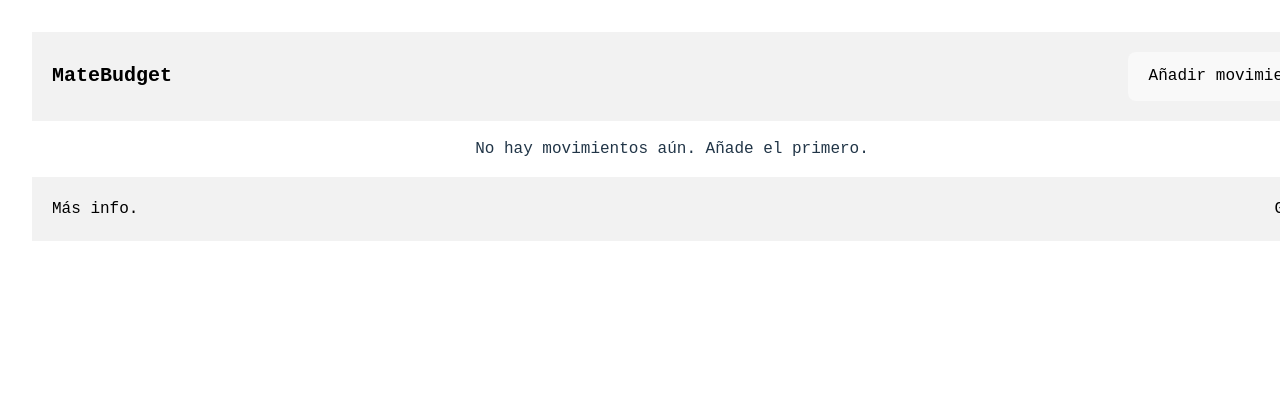
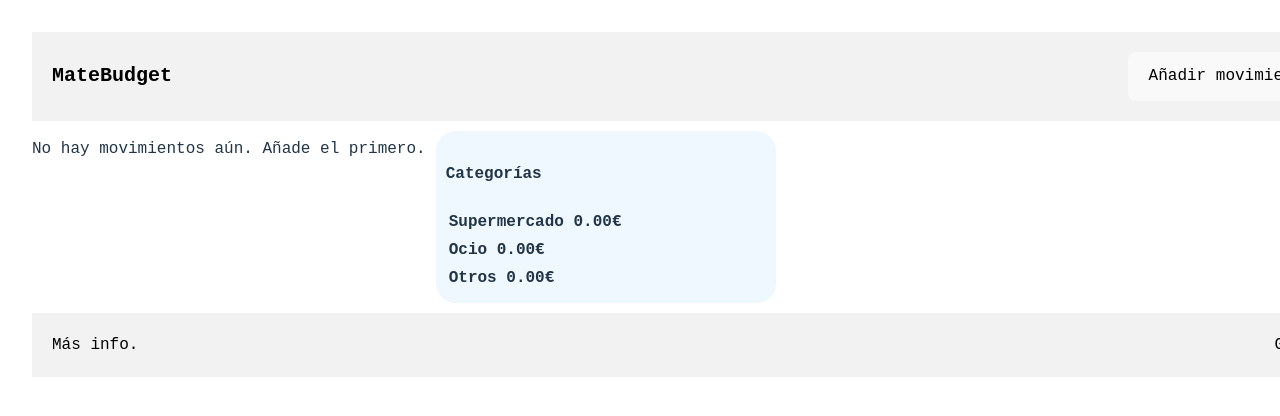
Before and after one commit to toniferrer/matebudget-webapp, a React (Vite) app: page / in a window 1280 px wide. Shown: the top 416 px of the page. Built offline with nearby package versions, Linux system fonts and the light colour scheme.

Commit message:
Nueva sección categorias y mejoras internas

```diff
--- a/src/App.css
+++ b/src/App.css
@@ -24,15 +24,16 @@
   font-size: 20px;
 }
 
+.body {
+  display: inline-flex;
+  width: 100%;
+}
+
 .tableMoviments {
-  width: 100%;
+  width: 75%;
   padding: 20px;
   color: black;
-}
-
-.tableMoviments thead {
-  background-color: rgb(225, 225, 225);
-  height: 40px;
+  height: fit-content;
 }
 
 .tableMoviments tbody {
@@ -102,6 +103,15 @@
   color: black;
 }
 
+.rightCard {
+  width: 25%;
+  text-align: left;
+  background-color: aliceblue;
+  border-radius: 20px;
+  padding: 10px;
+  margin: 10px;
+}
+
 .footer {
   display: inline-flex;
   justify-content: space-between;
--- a/src/pages/About.tsx
+++ b/src/pages/About.tsx
@@ -7,7 +7,7 @@ function About() {
     <>
       <MyHeader />
       <div className="card">
-        <p>MateBudget es un poryecto creado por Toni Ferrer y de uso totalmente gratuito.</p>
+        <p>MateBudget Alpha es un poryecto creado por Toni Ferrer y de uso totalmente gratuito.</p>
       </div>
       <MyFooter />
     </>
--- a/src/pages/Home.tsx
+++ b/src/pages/Home.tsx
@@ -14,6 +14,7 @@ interface FormData {
 function Home() {
   const [savedData, setSavedData] = useState<FormData[]>([]);
   const [dinero, setDinero] = useState(0);
+  const [totalCategoria, setTotalCategoria] = useState(0);
 
   useEffect(() => {
     const data = JSON.parse(localStorage.getItem('formData') || '[]') as FormData[];
@@ -27,6 +28,16 @@ function Home() {
     setDinero(total);
   }, [savedData]);
 
+  useEffect(() => {
+    let aux = 0;
+    savedData.forEach((item) => {
+      if(item.category === 'Supermercado') {
+        aux += item.type === 'ingreso' ? Number(item.amount) : - Number(item.amount);
+      }
+    });
+    setTotalCategoria(aux);
+  }, [savedData]);
+
   const deleteMovement = (indexToDelete: number) => {
     const updatedData = savedData.filter((_, index) => index !== indexToDelete);
     localStorage.setItem('formData', JSON.stringify(updatedData));
@@ -36,18 +47,9 @@ function Home() {
   return (
     <>
       <MyHeader />
+      <div className='body'>
         {savedData.length > 0 ? (
           <table className='tableMoviments'>
-            <thead>
-              <tr>
-                <th>FECHA</th>
-                <th>CONCEPTO</th>
-                <th>CATEGORÍA</th>
-                <th>IMPORTE</th>
-                <th>ACCIONES</th>
-              </tr>
-            </thead>
-
             <tbody>
             {savedData.map((item, index) => (
               <tr key={index}>
@@ -55,7 +57,7 @@ function Home() {
                 <th>{(item.concept).toUpperCase()}</th>
                 <th>{(item.category).toUpperCase()}</th>
                 <th className = {item.type === 'ingreso' ? 'ingreso' : 'gasto'}>{item.type === 'ingreso' ? '+' : '-'}{Number(item.amount).toFixed(2)}€</th>
-                <th><button className='buttonDelet' onClick = {() => deleteMovement(index)}>ELIMINAR</button></th>
+                <th><button className='buttonDelet' onClick = {() => deleteMovement(index)}>🗑️</button></th>
               </tr>
             ))}
             </tbody>
@@ -73,6 +75,23 @@ function Home() {
         ) : (
           <p>No hay movimientos aún. Añade el primero.</p>
         )}
+
+        <div className='rightCard'>
+        <h4>Categorías</h4>
+        <table>
+          <tr>
+            <th>Supermercado {Number (totalCategoria).toFixed(2)}€</th>
+          </tr>
+          <tr>
+            <th>Ocio {Number (0).toFixed(2)}€</th>
+          </tr>
+          <tr>
+            <th>Otros {Number (0).toFixed(2)}€</th>
+          </tr>
+        </table>
+        </div>
+
+        </div>
       <MyFooter />
     </>
   )
```
